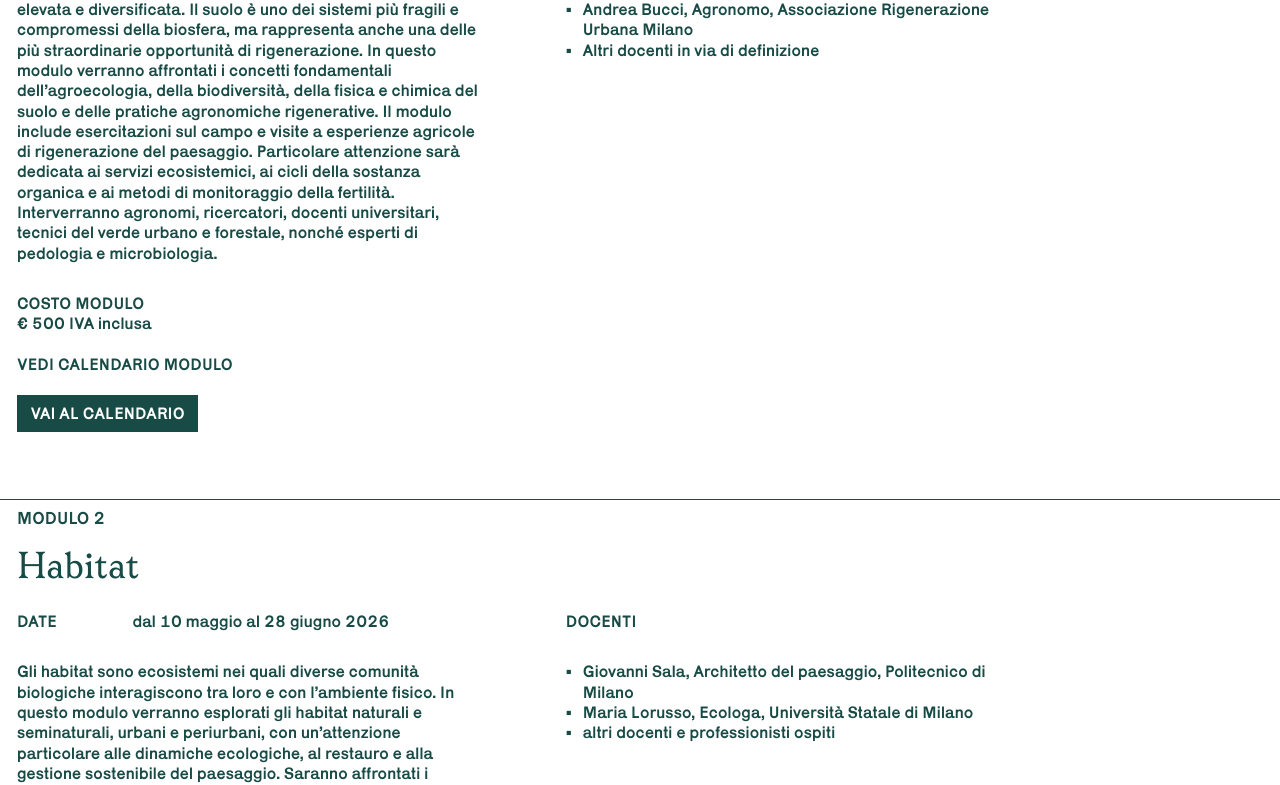
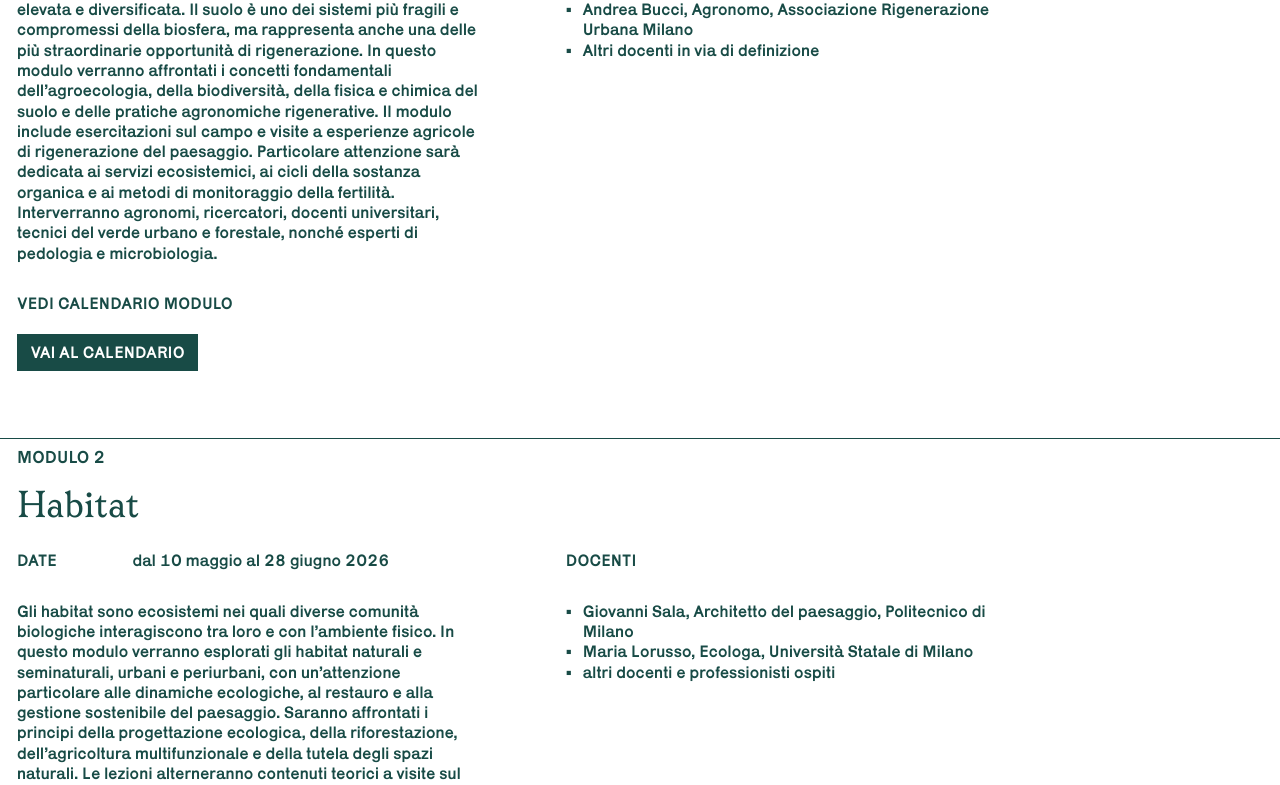
Before and after one commit to lucabunino/hanami, a SvelteKit app: page / in a window 1280 px wide. Shown: the part 2137-2922 px from the top of the page. Built offline with nearby package versions, Linux system fonts and the light colour scheme.

Commit message:
hidePrice

```diff
--- a/src/routes/+page.svelte
+++ b/src/routes/+page.svelte
@@ -124,10 +124,10 @@ onMount(() => {
 									</ul>
 								</div>
 							{/if} -->
-							{#if module.prezzo}
+							<!-- {#if module.prezzo}
 								<h4 class="module-scopri mb-0">Costo modulo</h4>
 								<p>€ {module.prezzo} IVA inclusa</p>
-							{/if}
+							{/if} -->
 							{#if module.download}
 								<h4 class="module-scopri module-download-title mb-0">Vedi calendario modulo</h4>
 								<a href={module.download} class="btn download" target="_blank" rel="noopener noreferrer">VAI AL CALENDARIO</a>
```
